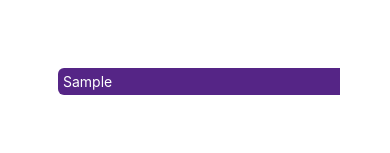
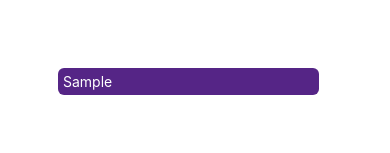
Before and after one commit to ShanAZIZ/rn-course, a React Native app: screen / in a window 390 px wide. Both pictures are taken after typing "Sample" into the empty fields and a click on the button "AJOUTER". Shown: the part 147-300 px from the top of the page. Built offline with nearby package versions, Linux system fonts and the light colour scheme.

Commit message:
delete item

```diff
--- a/App.tsx
+++ b/App.tsx
@@ -7,10 +7,24 @@ import GoalInput from "./components/GoalInput";
 export default function App() {
 
 
-  const [goalList, addGoalToList] = useState<string[]>([]);
+  const [goalList, setGoalList] = useState<string[]>([]);
 
   function addGoalHandler(enteredGoalText: string){
-    addGoalToList((currentGoalList) => [...currentGoalList, enteredGoalText])
+    setGoalList((currentGoalList) => {
+      if(currentGoalList.includes(enteredGoalText)){
+        return currentGoalList;
+      }
+      if(enteredGoalText.length === 0) {
+        return currentGoalList;
+      }
+      return [...currentGoalList, enteredGoalText]
+    })
+  }
+
+  function deleteGoalHandler(text: string) {
+    setGoalList((currentGoalList) => {
+      return currentGoalList.filter((goal) => goal !== text);
+    })
   }
 
   return (
@@ -20,7 +34,7 @@ export default function App() {
         <FlatList
           data={goalList}
           renderItem={ (itemData) => {
-            return <GoalItem text={itemData.item}></GoalItem>;
+            return <GoalItem onDeleteItem={deleteGoalHandler} text={itemData.item}></GoalItem>;
           }}
           alwaysBounceVertical={false}>
         </FlatList>
--- a/components/GoalItem.tsx
+++ b/components/GoalItem.tsx
@@ -1,16 +1,22 @@
-import {StyleSheet, Text, View} from "react-native";
+import {Pressable, StyleSheet, Text, View} from "react-native";
 import {purpleBase, white} from "../constants/colors";
 import React from "react";
 
 type GoalItemProps = {
   text: string;
+  onDeleteItem: (id: string) => void;
 }
 
-const GoalItem: React.FC<GoalItemProps> = ({ text }) => {
+const GoalItem: React.FC<GoalItemProps> = ({text, onDeleteItem }) => {
   return (
-    <View style={styles.GoalItem}>
-      <Text  style={styles.GoalText}>{ text }</Text>
-    </View>
+    <Pressable
+      onPress={onDeleteItem.bind(this, text)}
+      style={({pressed}) => pressed && styles.PressedItem} // return pressed if falsy else styles.xxx
+    >
+      <View style={styles.GoalItem}>
+        <Text  style={styles.GoalText}>{ text }</Text>
+      </View>
+    </Pressable>
   );
 }
 
@@ -21,10 +27,13 @@ const styles = StyleSheet.create({
     borderRadius: 6,
     margin: 8,
     padding: 5,
-    width: '100%'
+    width: '90%'
   },
   GoalText: {
     color: white,
+  },
+  PressedItem: {
+    opacity: 0.5
   }
 })
 
```
